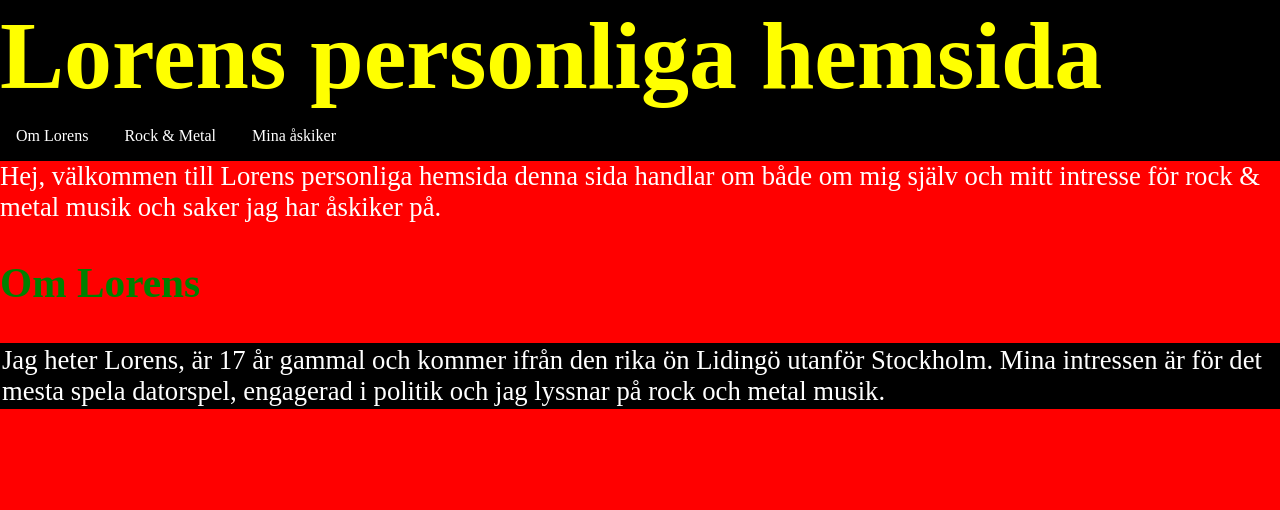
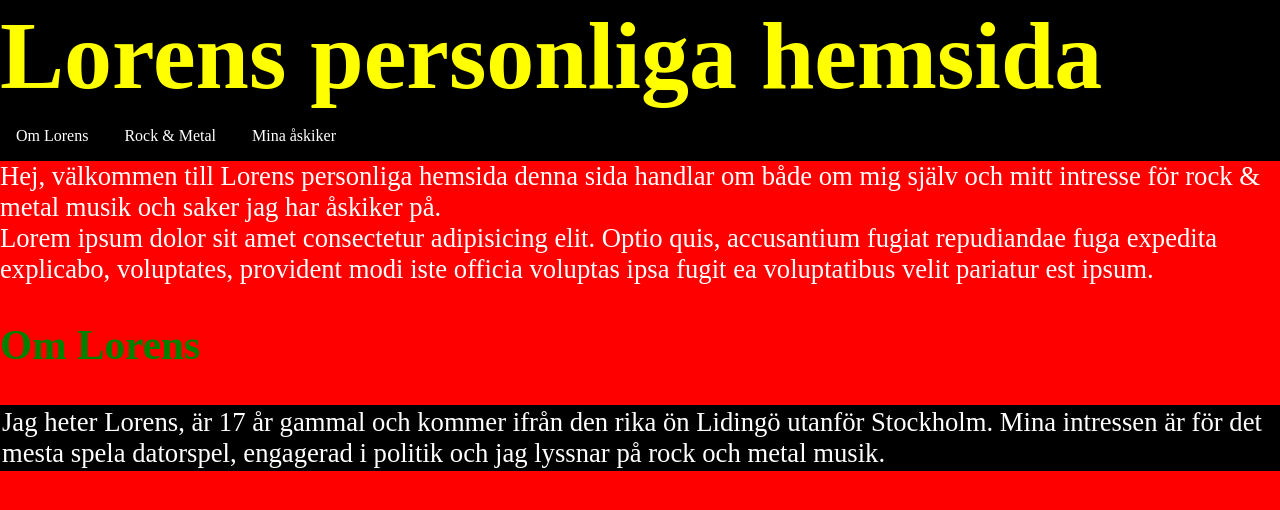
Before and after one commit to Lorens123/personlig-sida, a plain HTML site: page index.html in a window 1280 px wide. Drawn offline with Linux system fonts and the light colour scheme.

Commit message:
la till en paragraf lorem ipsum för att testa

```diff
--- a/index.html
+++ b/index.html
@@ -20,6 +20,12 @@
       om mig själv och mitt intresse för rock & metal musik och saker jag har
       åskiker på.
     </p>
+    <p>
+      Lorem ipsum dolor sit amet consectetur adipisicing elit. Optio quis,
+      accusantium fugiat repudiandae fuga expedita explicabo, voluptates,
+      provident modi iste officia voluptas ipsa fugit ea voluptatibus velit
+      pariatur est ipsum.
+    </p>
     <article id="OmLorens">
       <h2>Om Lorens</h2>
       <table class="Om-Lorens">
```
